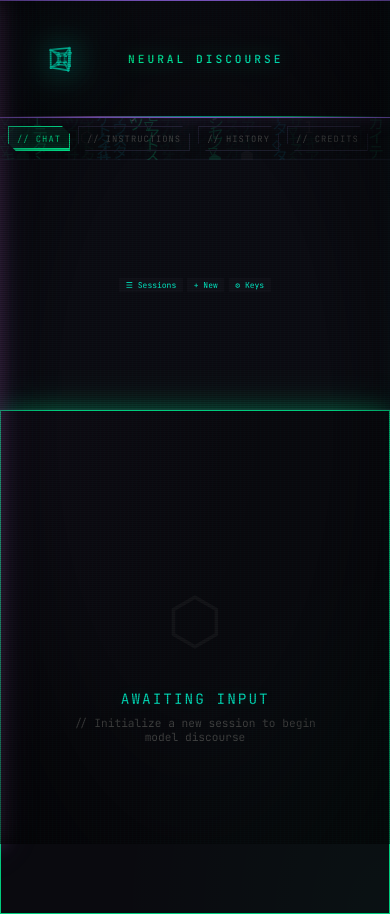
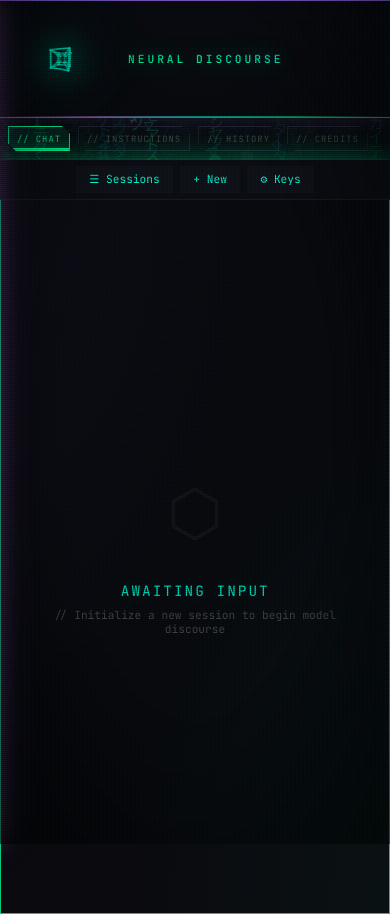
Before and after one commit to MckAnissa/neural-discourse, a Python web app: template app/templates/index.html in a window 390 px wide. Run offline with Jinja, Linux system fonts and the light colour scheme; the template is opened without the code that fills it, so the values that code supplies are empty.

Commit message:
Fix mobile UI and streaming

```diff
--- a/app/static/styles.css
+++ b/app/static/styles.css
@@ -1234,7 +1234,20 @@
     }
 
     .settings-panel {
-        display: none;
+        display: none !important;
+        position: fixed;
+        top: 0;
+        left: 0;
+        right: 0;
+        bottom: 0;
+        z-index: 1001;
+        background: var(--bg-secondary);
+        overflow-y: auto;
+    }
+
+    .settings-panel[style*="display: block"],
+    .settings-panel[style*="display:block"] {
+        display: block !important;
     }
 
     .sidebar {
@@ -1270,16 +1283,38 @@
 
     .chat-container {
         margin: 0;
+        padding-top: 2.2rem;
+        display: flex;
+        flex-direction: column;
+    }
+
+    .chat-header {
+        flex-shrink: 0;
+    }
+
+    .messages-container {
+        padding: 0.5rem;
+        flex: 1;
+        overflow-y: auto;
+        min-height: 200px;
+    }
+
+    .controls-panel {
+        flex-shrink: 0;
+    }
+
+    .message {
+        max-width: 98%;
     }
 }
 
 /* Mobile Config Bar */
 .mobile-config {
     display: none;
-    padding: 0.25rem 0.5rem;
+    padding: 0.35rem 0.5rem;
     background: var(--bg-secondary);
     border-bottom: 1px solid var(--border-color);
-    gap: 0.3rem;
+    gap: 0.4rem;
     justify-content: center;
     align-items: center;
     min-height: 0;
@@ -1290,16 +1325,25 @@
 @media (max-width: 900px) {
     .mobile-config {
         display: flex;
+        position: absolute;
+        top: 0;
+        left: 0;
+        right: 0;
+        z-index: 100;
+    }
+
+    .chat-container {
+        margin-top: 0;
     }
 }
 
 .mobile-btn {
-    padding: 0.2rem 0.4rem;
+    padding: 0.5rem 0.85rem;
     background: var(--bg-tertiary);
     border: 1px solid var(--cyan-dim);
     color: var(--cyan-primary);
     font-family: var(--font-mono);
-    font-size: 0.5rem;
+    font-size: 0.7rem;
     line-height: 1;
     cursor: pointer;
     transition: all 0.3s ease;
@@ -1648,8 +1692,8 @@
     }
 
     .tab-btn {
-        font-size: 0.6rem;
-        padding: 0.4rem 0.75rem;
+        font-size: 0.7rem;
+        padding: 0.5rem 0.85rem;
         white-space: nowrap;
         flex-shrink: 0;
     }
@@ -1772,8 +1816,12 @@
     }
 
     /* Messages fit better */
+    .messages-container {
+        padding: 0.75rem;
+    }
+
     .message {
-        max-width: 90%;
+        max-width: 95%;
         padding: 0.75rem 1rem;
         font-size: 0.8rem;
     }
```
Also changed, not shown: app/static/app.js (+17 -11 lines).
